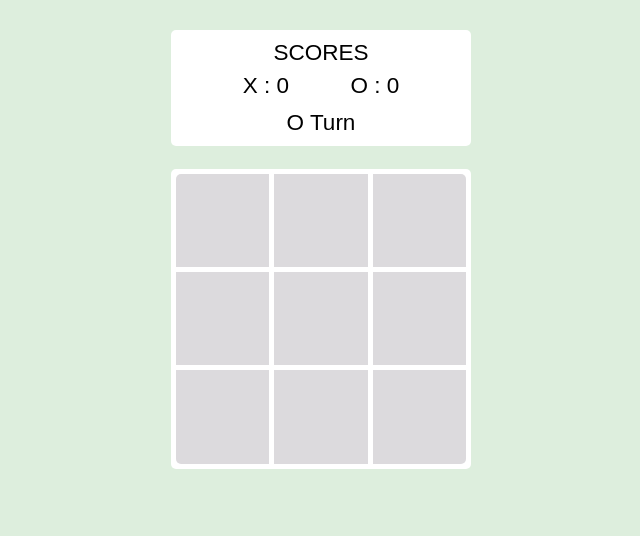
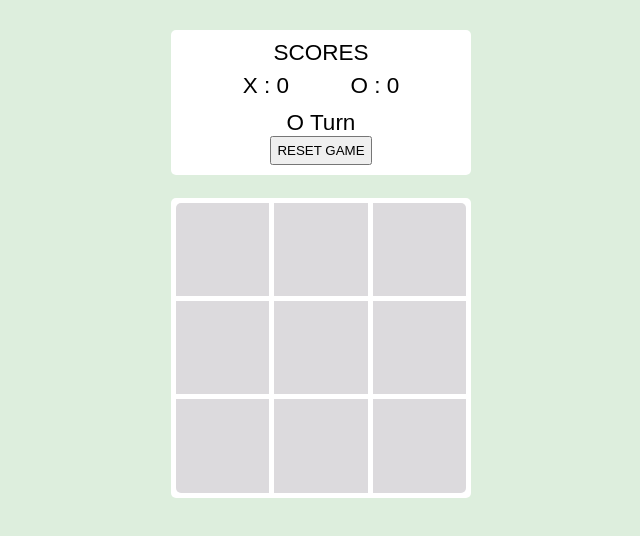
Before and after one commit to itsdonnix/simple-tic-tac-toe, a website built with Vite: page index.html in a window 1280 px wide. Shown: the whole page, without its empty margins (319-959 px from the left). Built offline with nearby package versions, Linux system fonts and the light colour scheme.

Commit message:
Added feature to reset game
Signed-off-by: Don Alfons Nisnoni <donnisnoni@outlook.com>

```diff
--- a/index.html
+++ b/index.html
@@ -22,6 +22,7 @@
           </div>
         </div>
         <div><span id="player-turn"></span> Turn</div>
+        <button id="btn-reset-game">RESET GAME</button>
       </div>
       <div id="board"></div>
     </div>
--- a/src/index.js
+++ b/src/index.js
@@ -1,6 +1,6 @@
 (function () {
-  const randomNum = Math.floor(Math.random() * (1 - 0 + 1)) + 0;
-  let currentPlayer = randomNum ? "x" : "o";
+  const randomNum = () => Math.floor(Math.random() * (1 - 0 + 1)) + 0;
+  let currentPlayer = randomNum() ? "x" : "o";
   const scores = { x: 0, o: 0 };
   const winningLines = [
     [0, 1, 2],
@@ -17,6 +17,7 @@
     o: [],
   };
 
+  const btnResetGame = document.body.querySelector("#btn-reset-game");
   const board = document.getElementById("board");
   let boxes = populateBoxes();
   const playerTurnEl = document.body.querySelector("#player-turn");
@@ -27,7 +28,11 @@
   const reverse = (n) => (n === "x" ? "o" : "x");
   // const winnerEl = document.body.querySelector("#winner");
 
-  playerTurnEl.textContent = currentPlayer;
+  function init() {
+    playerTurnEl.textContent = currentPlayer;
+  }
+
+  init();
 
   /**
    * @param {MouseEvent} event
@@ -106,6 +111,14 @@
     scoreEls[player].textContent = scores[player];
   }
 
+  function resetGame() {
+    resetBoard();
+    scores.o = 0;
+    scores.x = 0;
+    currentPlayer = randomNum() ? "x" : "o";
+    init();
+  }
+
   function resetBoard() {
     boxes.forEach((box) => {
       box.querySelector("span").textContent = "";
@@ -128,4 +141,5 @@
   }
 
   boxes.forEach((box) => box.addEventListener("click", onBoxClicked));
+  btnResetGame.addEventListener("click", resetGame);
 })();
--- a/src/styles/index.scss
+++ b/src/styles/index.scss
@@ -43,6 +43,11 @@ body {
 
 .scores > div {
   display: flex;
+}
+
+#btn-reset-game {
+  margin: 10px initial;
+  padding: 5px;
 }
 
 #board {
```
